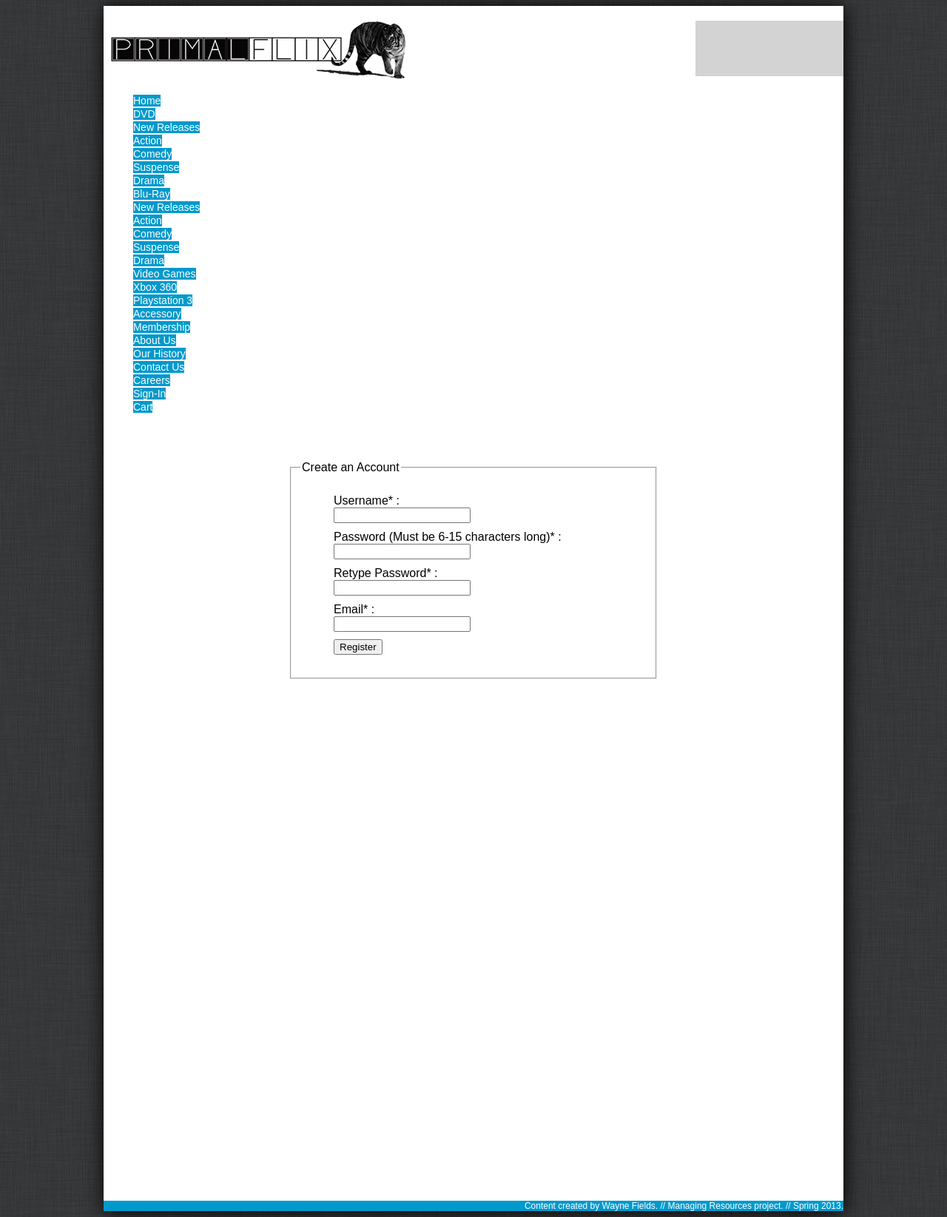
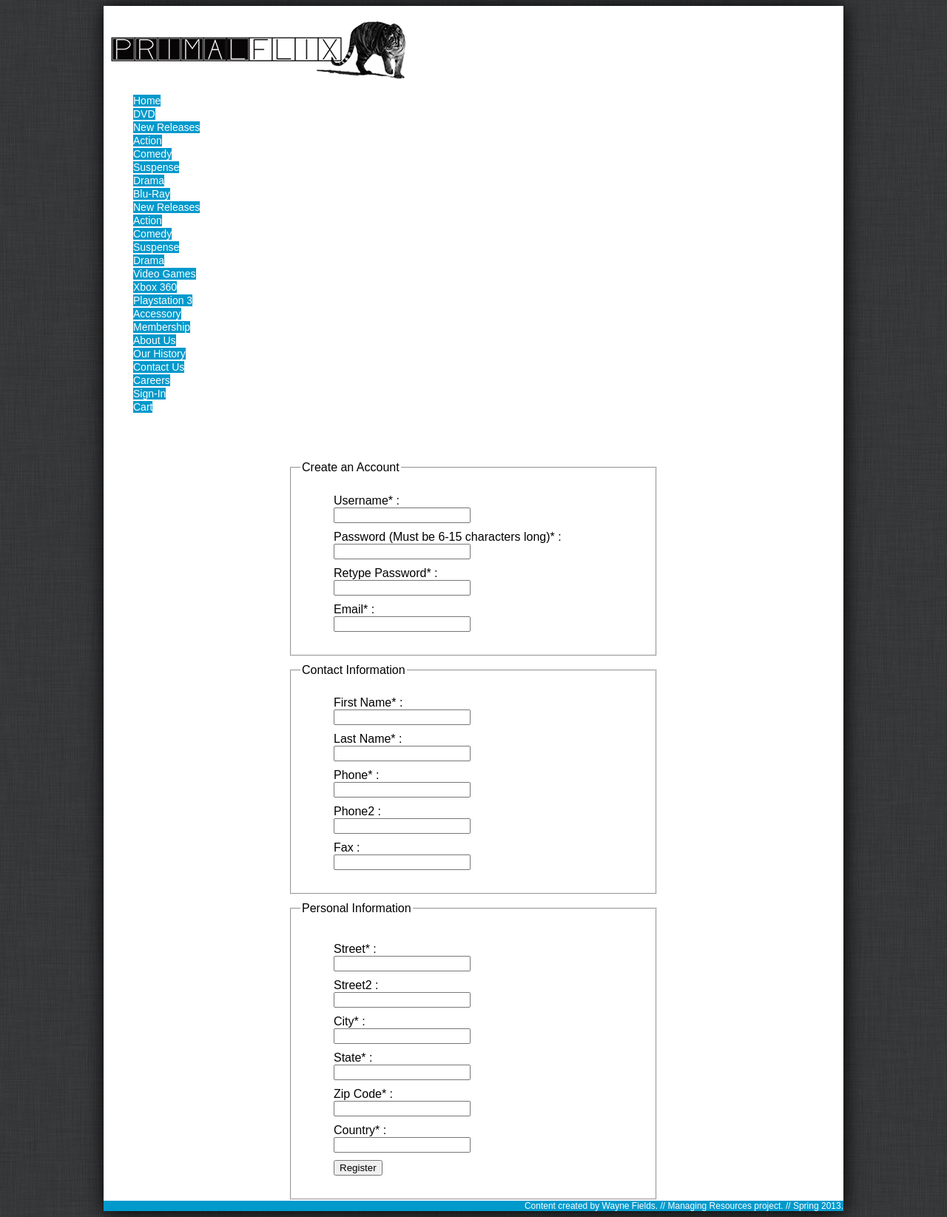
Before and after one commit to dubz611/PrimalFlix, a PHP site: page /register.php in a window 1280 px wide. Shown: the whole page at 74% size. Run offline with PHP 8.4, Linux system fonts and the light colour scheme; some libraries are stand-ins or nearby versions; some web fonts are replaced.

Commit message:
Modified

```diff
--- a/Unauthorized.php
+++ b/Unauthorized.php
@@ -22,7 +22,7 @@ include 'core/init.php';
             <br />
             <div id="signBanner">
                 <h2>Sorry, you need to be sign in to access this page!</h2>
-                <p>Please sign in or register to access this page.
+                <p>Please sign in to access this page.
             </div>
             <?php include 'includes/footer.php'; ?>
         </div>
--- a/changePassword.php
+++ b/change_password.php
@@ -1,4 +1,5 @@
 <?php
+
 /* Change Password form
  *
  * Created:     12/28/12
--- a/core/functions/users_functions.php
+++ b/core/functions/users_functions.php
@@ -58,7 +58,7 @@ function logged_in() {
 // Obtain user information after login
 function user_data($user_id) {
     $data = array();
-    $user_id = (int)$user_id;
+    $user_id = (int) $user_id;
 
     $func_num_args = func_num_args();
     $func_get_args = func_get_args();
@@ -80,15 +80,52 @@ function user_count() {
     return mysql_result($query, 0);
 }
 
-// Fetch POST data from register form & create new user
-function register_user($register_data) {
-    array_walk($register_data, 'array_sanitize');
-    $register_data['password'] = md5($register_data['password']);
+// register_user1/2/3 Fetch POST data from register form & create new user
+function register_user1($register_data1) {
+    array_walk($register_data1, 'array_sanitize');
 
-    $fields = '`' . implode('`, `', array_keys($register_data)) . '`';
-    $data = '\'' . implode('\',\'', $register_data) . '\'';
+    $fields = '`' . implode('`, `', array_keys($register_data1)) . '`';
+    $data = '\'' . implode('\',\'', $register_data1) . '\'';
 
-    mysql_query("INSERT INTO `AccountDetail` ($fields) VALUES ($data)");
+    $query = mysql_query("INSERT INTO `Address` ($fields) VALUES ($data)");
+    return $query;
+}
+
+function register_user2($register_data2) {
+    array_walk($register_data2, 'array_sanitize');
+
+    $fields = '`' . implode('`, `', array_keys($register_data2)) . '`';
+    $data = '\'' . implode('\',\'', $register_data2) . '\'';
+
+    $last_insert = mysql_result(mysql_query("SELECT LAST_INSERT_ID()"), 0);
+    $query = mysql_query("INSERT INTO `UserDetail` ($fields, `AddressNo`) VALUES ($data, '$last_insert')");
+    return $query;
+}
+
+function register_user3($register_data3) {
+    array_walk($register_data3, 'array_sanitize');
+    $register_data3['password'] = md5($register_data3['password']);
+
+    $fields = '`' . implode('`, `', array_keys($register_data3)) . '`';
+    $data = '\'' . implode('\',\'', $register_data3) . '\'';
+    $active = 1;
+
+    $query = mysql_query("INSERT INTO `AccountDetail` ($fields, `Active`) VALUES ($data, $active)");
+    return $query;
+}
+
+function register_transaction($register_data1, $register_data2, $register_data3) {
+    mysql_query("START TRANSACTION");
+
+    $ru1 = register_user1($register_data1);
+    $ru2 = register_user2($register_data2);
+    $ru3 = register_user3($register_data3);
+
+    if (($ru1 && $ru2 && $ru3) == true) {
+        mysql_query("COMMIT");
+    } else {
+        mysql_query("ROLLBACK");
+    }
 }
 
 // ...
--- a/includes/loginForm.php
+++ b/includes/loginForm.php
@@ -12,7 +12,7 @@
             <input type="password" name="password">
         </li>
         <li>
-            <input type="submit" value="Log In">
+            <input type="submit" value="Sign In">
         </li>
         <li>
             Not a member yet? <a href="register.php">Sign Up!</a>
--- a/login.php
+++ b/login.php
@@ -21,7 +21,7 @@ if (empty($_POST) === false) {
     } else if (user_exists($username) === false) {
         $errors[] = 'Username does not exist.';
     } else if (user_active($username) === false) {
-        $errors[] = 'You have not activated your account.';
+        $errors[] = 'Your account is inactive, please contact admin@primalflix.com for activation assistance.';
     } else {
         $login = login($username, $password); // pass accountNo to $login
         if ($login === false) {
--- a/pf.css
+++ b/pf.css
@@ -11,7 +11,7 @@ body {
 }
 
 #aside {
-    font-size: 10px;
+    font-size: 12px;
 }
 
 fieldset {
@@ -205,9 +205,8 @@ ul li {
 #loginStatus {
     float: right;
     width: 200px;
-    height: 75px;
-    background-color: lightgrey;
-    margin-top: 20px;
+    height: 90px;
+    margin-top: 10px;
     z-index: 2;
 }
 
--- a/register.php
+++ b/register.php
@@ -11,7 +11,8 @@ logged_in_redirect();
 
 // Validate if user input fill out form completely
 if (empty($_POST) === false) {
-    $required_fields = array('username', 'password', 'password_again', 'email');
+    $required_fields = array('username', 'password', 'password_again', 'email', 'firstname', 'lastname', 'phone', 'street', 'city', 'state',
+        'zipcode', 'country');
     foreach ($required_fields as $key) {
         if (empty($_POST["$key"]) === true) {
             $errors[] = 'Required fields are marked with an asterisk.';
@@ -56,18 +57,28 @@ if (empty($_POST) === false) {
             <br />
             <div id="signBanner">
                 <?php
-                if (isset($_GET['success']) && empty($_GET['success'])) {
-                    echo 'You have been registered successfully!';
-                } else {
                 if (empty($_POST) === false && empty($errors) === true) {
-                        // Register user
-                        $register_data = array(
+                    $register_data1 = array(
+                        'street' => $_POST['street'],
+                        'street2' => $_POST['street2'],
+                        'city' => $_POST['city'],
+                        'state' => $_POST['state'],
+                        'zipcode' => $_POST['zipcode'],
+                        'country' => $_POST['country'],
+                    );
+                    $register_data2 = array(
+                        'firstname' => $_POST['firstname'],
+                        'lastname' => $_POST['lastname'],
+                        'phone' => $_POST['phone'],
+                        'phone2' => $_POST['phone2'],
+                        'fax' => $_POST['fax2'],
+                    );
+                    $register_data3 = array(
                         'username' => $_POST['username'],
                         'password' => $_POST['password'],
                         'email' => $_POST['email'],
                     );
-                        register_user($register_data);
-                        header('Location: register.php?success');
+                    register_transaction($register_data1, $register_data2, $register_data3);
                     exit();
                 } else if (empty($errors) === false) {
                     // Echo error messages to user
@@ -94,6 +105,60 @@ if (empty($_POST) === false) {
                                 Email* :<br/>
                                 <input type="text" name="email">
                             </li>
+                        </ul>
+                    </fieldset>
+                    <fieldset>
+                        <legend>Contact Information</legend>
+                        <ul>
+                            <li>First Name* :<br />
+                                <input type="text" name="firstname">
+                            </li>
+                            <li>Last Name* :<br />
+                                <input type="text" name="lastname">
+                            </li>
+                            <li>Phone* :<br />
+                                <input type="text" name="phone">
+                            </li>
+                            <li>
+                                Phone2 :<br />
+                                <input type="text" name="phone2">
+                            </li>
+                            <li>
+                                Fax :<br />
+                                <input type="text" name="fax">
+                            </li>
+                        </ul>
+                    </fieldset>
+                    <fieldset>
+                        <legend>Personal Information</legend>
+                        <ul>
+                            <li>
+
+                            </li>
+                            <li>
+                                Street* :<br />
+                                <input type="text" name="street">
+                            </li>
+                            <li>
+                                Street2 :<br />
+                                <input type="text" name="street2">
+                            </li>
+                            <li>
+                                City* :<br />
+                                <input type="text" name="city">
+                            </li>
+                            <li>
+                                State* :<br />
+                                <input type="text" name="state">
+                            </li>
+                            <li>
+                                Zip Code* :<br />
+                                <input type="text" name="zipcode">
+                            </li>
+                            <li>
+                                Country* :<br />
+                                <input type="text" name="country">
+                            </li>
                             <li>
                                 <input type="submit" value="Register">
                             </li>
@@ -102,7 +167,6 @@ if (empty($_POST) === false) {
                 </form>
             </div>
             <?php
-            }
             include 'includes/footer.php';
             ?>
         </div>
```
Also changed, not shown: includes/widgets/loggedin.php (+5 -2 lines), user_profile.php (added, +51 -0 lines), README.md. Lines whose indentation alone changed are shown as unchanged.
